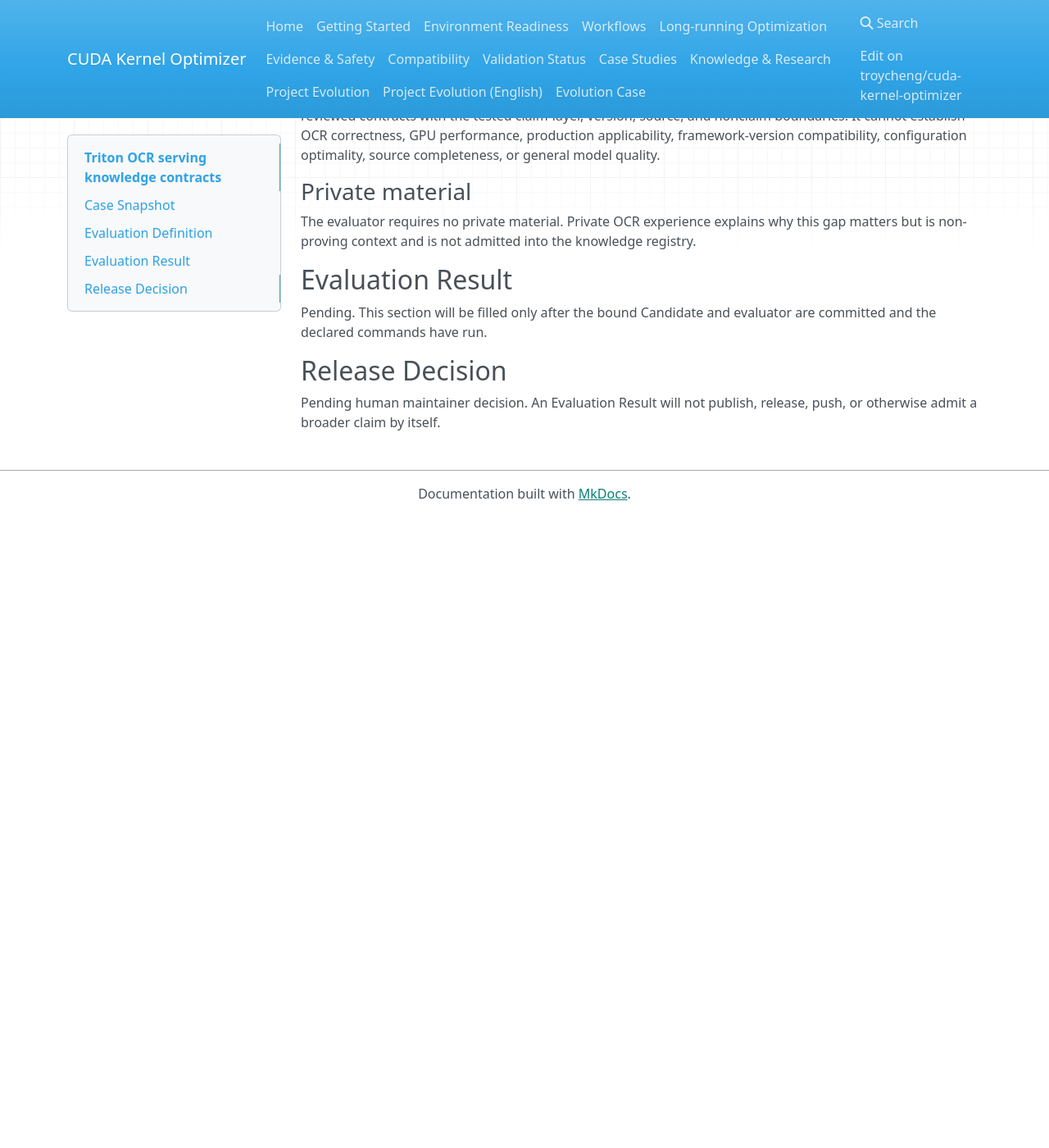
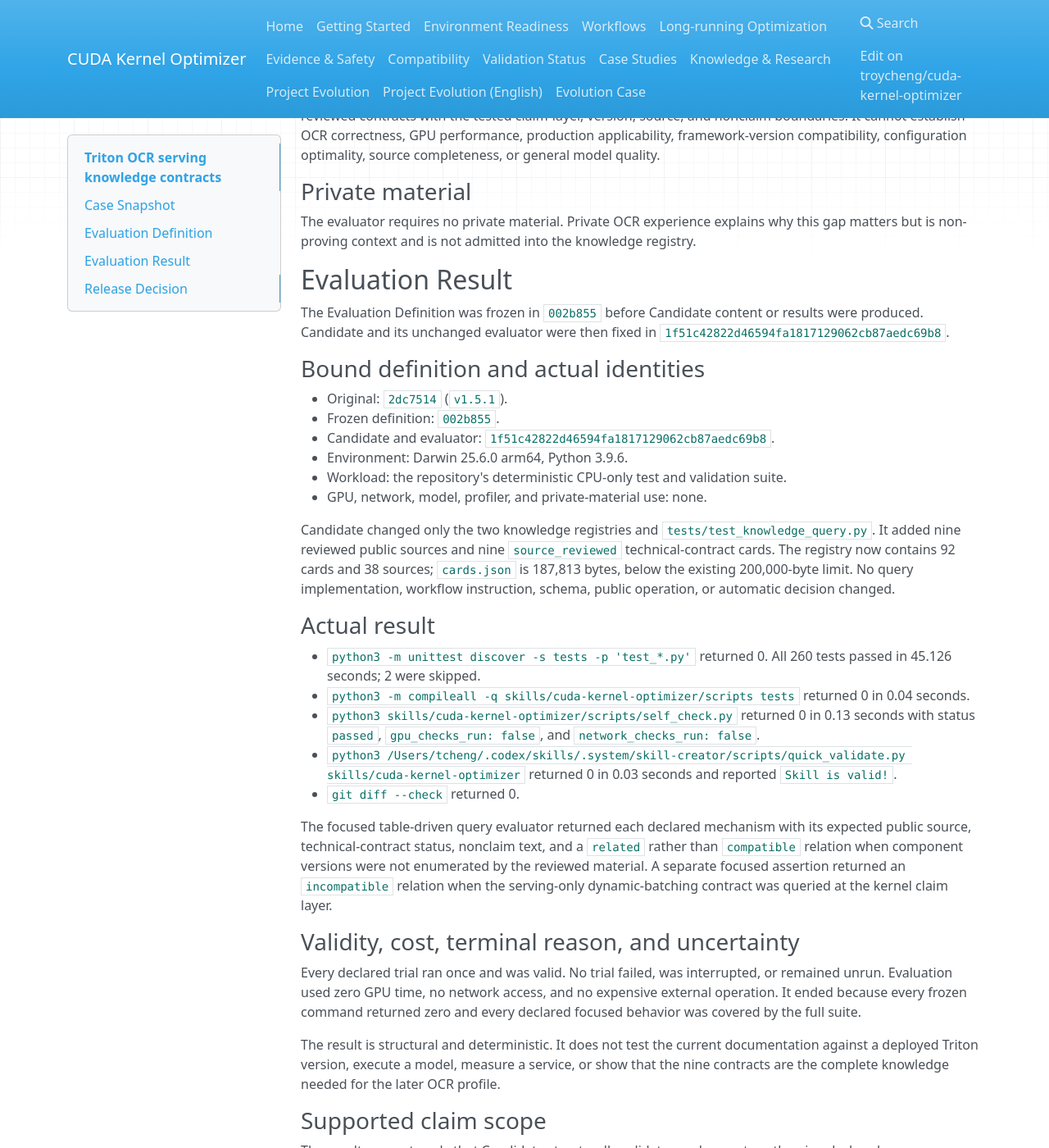
Before and after one commit to troycheng/cuda-kernel-optimizer, an MkDocs documentation site: the page built from docs/evolution-case-triton-ocr-serving-knowledge.md, in a window 1280 px wide and 1400 px high, scrolled down 2803 px. Shown: the whole window at 82% size. Built offline with MkDocs 1.6.1, drawn with Linux system fonts in a browser that asks for light colours; nearby versions of some CDN libraries; before the commit the page ends 3433 px from its top, so only the background shows below that; some of the changed text lies outside the part shown.

Commit message:
docs: record Triton knowledge evaluation

```diff
--- a/docs/evolution-case-triton-ocr-serving-knowledge.md
+++ b/docs/evolution-case-triton-ocr-serving-knowledge.md
@@ -158,8 +158,68 @@ knowledge registry.
 
 ## Evaluation Result
 
-Pending. This section will be filled only after the bound Candidate and
-evaluator are committed and the declared commands have run.
+The Evaluation Definition was frozen in `002b855` before Candidate content or
+results were produced. Candidate and its unchanged evaluator were then fixed in
+`1f51c42822d46594fa1817129062cb87aedc69b8`.
+
+### Bound definition and actual identities
+
+- Original: `2dc7514` (`v1.5.1`).
+- Frozen definition: `002b855`.
+- Candidate and evaluator: `1f51c42822d46594fa1817129062cb87aedc69b8`.
+- Environment: Darwin 25.6.0 arm64, Python 3.9.6.
+- Workload: the repository's deterministic CPU-only test and validation suite.
+- GPU, network, model, profiler, and private-material use: none.
+
+Candidate changed only the two knowledge registries and
+`tests/test_knowledge_query.py`. It added nine reviewed public sources and nine
+`source_reviewed` technical-contract cards. The registry now contains 92 cards
+and 38 sources; `cards.json` is 187,813 bytes, below the existing 200,000-byte
+limit. No query implementation, workflow instruction, schema, public operation,
+or automatic decision changed.
+
+### Actual result
+
+- `python3 -m unittest discover -s tests -p 'test_*.py'` returned 0. All 260
+  tests passed in 45.126 seconds; 2 were skipped.
+- `python3 -m compileall -q skills/cuda-kernel-optimizer/scripts tests`
+  returned 0 in 0.04 seconds.
+- `python3 skills/cuda-kernel-optimizer/scripts/self_check.py` returned 0 in
+  0.13 seconds with status `passed`, `gpu_checks_run: false`, and
+  `network_checks_run: false`.
+- `python3 /Users/tcheng/.codex/skills/.system/skill-creator/scripts/quick_validate.py skills/cuda-kernel-optimizer`
+  returned 0 in 0.03 seconds and reported `Skill is valid!`.
+- `git diff --check` returned 0.
+
+The focused table-driven query evaluator returned each declared mechanism with
+its expected public source, technical-contract status, nonclaim text, and a
+`related` rather than `compatible` relation when component versions were not
+enumerated by the reviewed material. A separate focused assertion returned an
+`incompatible` relation when the serving-only dynamic-batching contract was
+queried at the kernel claim layer.
+
+### Validity, cost, terminal reason, and uncertainty
+
+Every declared trial ran once and was valid. No trial failed, was interrupted,
+or remained unrun. Evaluation used zero GPU time, no network access, and no
+expensive external operation. It ended because every frozen command returned
+zero and every declared focused behavior was covered by the full suite.
+
+The result is structural and deterministic. It does not test the current
+documentation against a deployed Triton version, execute a model, measure a
+service, or show that the nine contracts are the complete knowledge needed for
+the later OCR profile.
+
+### Supported claim scope
+
+The result supports only that Candidate structurally validates and can return
+the nine declared source-reviewed contracts with the tested source, nonclaim,
+claim-layer, and unbounded-version behavior. It does not establish OCR
+correctness, GPU performance, production applicability, framework-version
+compatibility, configuration optimality, source completeness, or general
+optimization quality.
+
+No private material was uploaded, evaluated, or used as public proof.
 
 ## Release Decision
 
```
